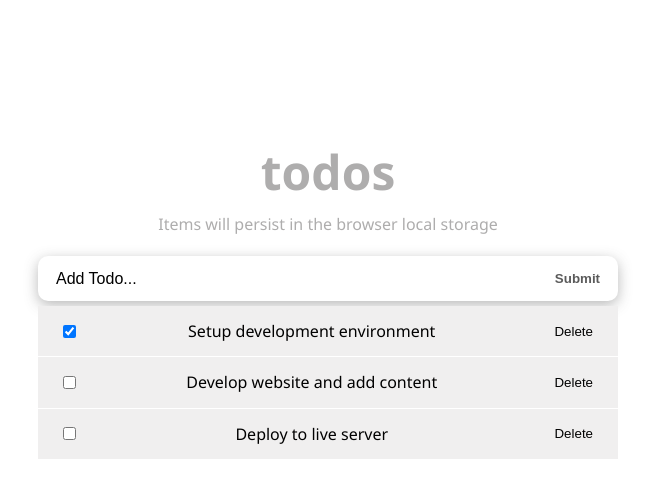
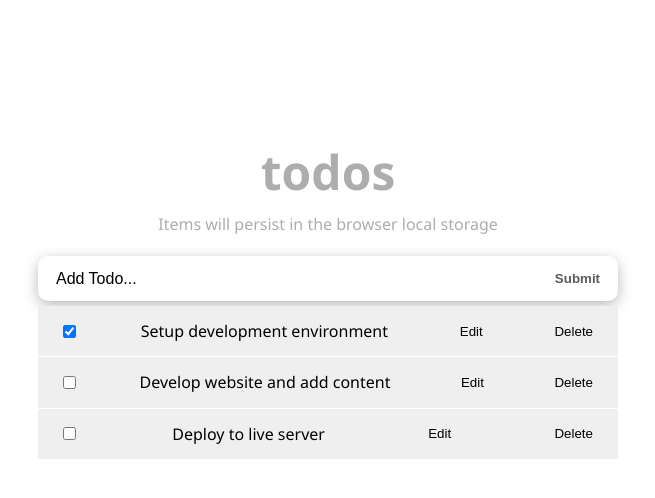
Before and after one commit to anthonymr/react-todo-app, a React (Create React App) app: page / in a window 1280 px wide. Shown: the top 498 px of the page, without its empty margins (312-967 px from the left). Built offline with nearby package versions, Linux system fonts and the light colour scheme.

Commit message:
Add todo editing functionality

```diff
--- a/src/components/TodoItem.js
+++ b/src/components/TodoItem.js
@@ -1,6 +1,9 @@
+import {useState} from 'react';
 import styles from '../styles/TodoItem.module.css';
 
-const TodoItem = ({ itemProp, setTodos, delTodo }) => {
+const TodoItem = ({ itemProp, setTodos, delTodo, setUpdate }) => {
+  const [editing, setEditing] = useState(false);
+
   const handleChange = (id) => {
     setTodos((prevState) =>
       prevState.map((todo) => {
@@ -14,17 +17,45 @@
       })
     );
   }
+
+  const handleEditing = () => {
+    setEditing(true);
+  }
+
+  const handleUpdatedDone = (event) => {
+    if (event.key === 'Enter') {
+      setEditing(false);
+    }
+  };
+
+  let viewMode = {};
+  let editMode = {};
+  if (editing) {
+    viewMode.display = 'none';
+  } else {
+    editMode.display = 'none';
+  }
+
   return (
     <li className={styles.item}>
-      <div className={styles.content}>
+      <div className={styles.content} style={viewMode}>
         <input
           type="checkbox"
           checked={itemProp.completed}
           onChange={() => { handleChange(itemProp.id) }}
         />
+        <button onClick={handleEditing}>Edit</button>
         <button onClick={() => { delTodo(itemProp.id) }}>Delete</button>
         {itemProp.title}
       </div>
+      <input
+          type="text"
+          value={itemProp.title}
+          className={styles.textInput}
+          style={editMode}
+          onChange={(e) => setUpdate(e.target.value, itemProp.id)}
+          onKeyDown={handleUpdatedDone}
+        />
     </li>
   );
 };
--- a/src/components/TodosList.js
+++ b/src/components/TodosList.js
@@ -1,10 +1,10 @@
 import TodoItem from "./TodoItem";
 
-function TodosList({ todos, setTodos, delTodo }) {
+function TodosList({ todos, setTodos, delTodo, setUpdate }) {
     return (
     <ul>
       { todos.map((todo) => (
-        <TodoItem itemProp={todo} setTodos={setTodos} delTodo={delTodo} key={todo.id} />
+        <TodoItem itemProp={todo} setTodos={setTodos} delTodo={delTodo} setUpdate={setUpdate} key={todo.id} />
       ))}
     </ul>
     );
--- a/src/components/TodosLogic.js
+++ b/src/components/TodosLogic.js
@@ -41,10 +41,21 @@
     ]);
   };
 
+  const setUpdate = (updatedTitle, id) => {
+    setTodos(
+      todos.map((todo) => {
+        if (todo.id === id) {
+          todo.title = updatedTitle;
+        }
+        return todo;
+      })
+    );
+  };
+
   return (
     <div>
       <InputTodo addTodoItem={addTodoItem} />
-      <TodosList todos={todos} setTodos={setTodos} delTodo={delTodo} />
+      <TodosList todos={todos} setTodos={setTodos} delTodo={delTodo} setUpdate={setUpdate} />
     </div>
   );
 }
--- a/src/styles/TodoItem.module.css
+++ b/src/styles/TodoItem.module.css
@@ -24,3 +24,10 @@
     border: none;
     margin-left: 7px;
   }
+
+  .textInput {
+    width: 100%;
+    padding: 10px;
+    border: 1px solid #dfdfdf;
+    outline: none;
+  }
```
